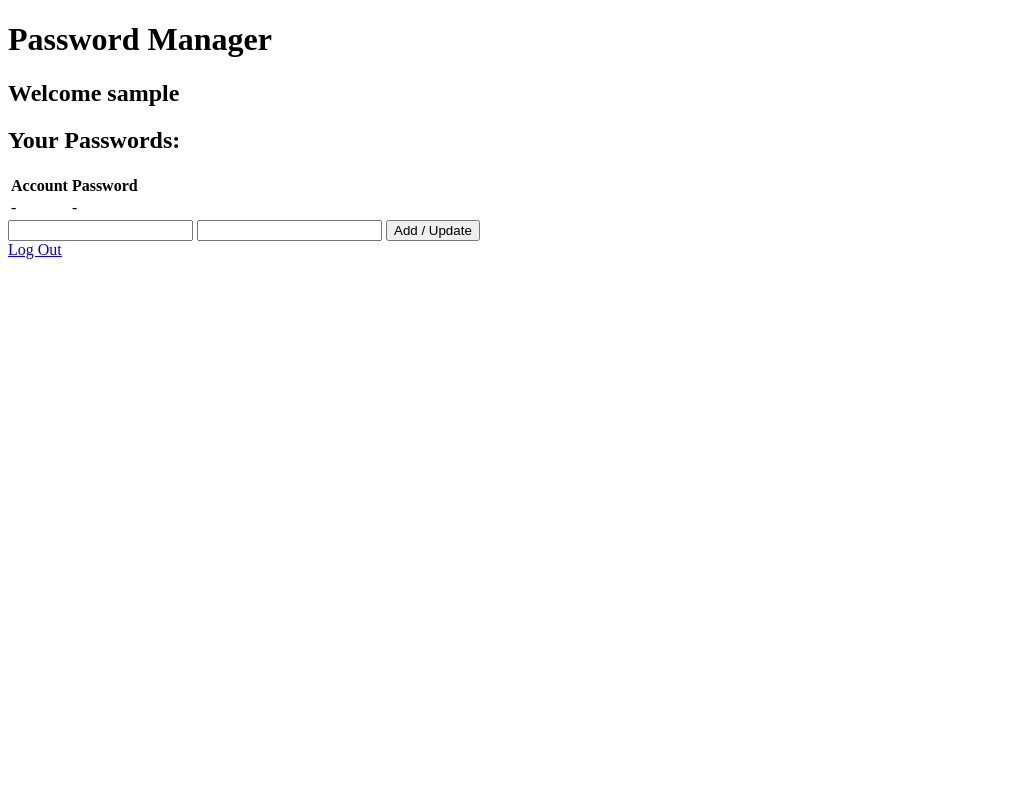
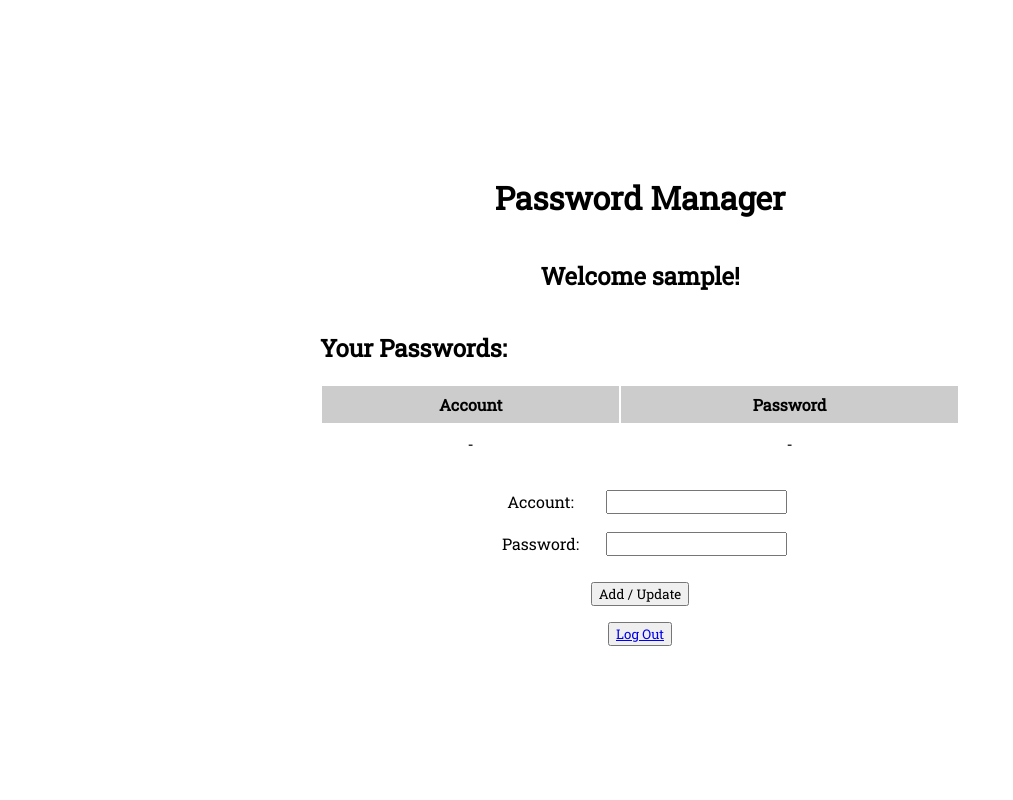
Before and after one commit to leslieyip02/cyber-security-base-project-i, a Django app: a page that uses src/pages/templates/pages/user.html in a window 1280 px wide. Shown: the whole page, without its empty margins (0-1013 px from the left). Run offline with Django 4.2, Linux system fonts and the light colour scheme; data that the repository does not hold is empty; some libraries are stand-ins or nearby versions.

Commit message:
Added basic styles

```diff
--- /dev/null
+++ b/src/pages/static/pages/styles.css
@@ -0,0 +1,52 @@
+@import url('https://fonts.googleapis.com/css2?family=Roboto+Slab&display=swap');
+
+* {
+    font-family: 'Roboto Slab', monospace;
+}
+
+body {
+    margin: 0%;
+    width: 100vw;
+    height: 100vh;
+    display: flex;
+    flex-direction: column;
+    justify-content: center;
+    align-items: center;
+}
+
+form {
+    margin: 1rem;
+    display: flex;
+    flex-direction: column;
+    justify-content: center;
+    align-items: center;
+}
+
+form > button {
+    margin-top: 1rem;
+}
+
+label {
+    margin: 1ch;
+}
+
+#passwords {
+    width: 50vw;
+}
+
+#passwords > table {
+    width: 100%;
+}
+
+td, th {
+    text-align: center;
+    padding: 8px;
+}
+
+div > table > * > tr:nth-child(odd) {
+    background-color: #eeeeee;
+}
+
+div > table > * > tr:first-child {
+    background-color: #cccccc;
+}
--- a/src/pages/templates/pages/user.html
+++ b/src/pages/templates/pages/user.html
@@ -2,12 +2,18 @@
 <html>
     <head>
         <title>Secure Website</title>
+
+        {% load static %}
+        <link href="{% static 'pages/styles.css' %}" rel='stylesheet'>
+        <script src='https://kit.fontawesome.com/333fd59b62.js' crossorigin='anonymous'></script>
     </head>
 
     <body>
         <h1>Password Manager</h1>
 
-        <h2>Welcome {{username}}</h2>
+        <h2>Welcome {{username}}!</h2>
+
+        <div id="passwords">
             <h2>Your Passwords:</h2>
 
             <table>
@@ -34,15 +40,33 @@
 
                 {% endif %}
             </table>
+        </div>
 
         <form method='POST'>
             {% csrf_token %}
-
+            <table>
+                <tr>
+                    <td>
+                        <label>Account:</label>
+                    </td>
+                    <td>
                         <input type='text' name='account' />
+                    </td>
+                </tr>
+                <tr>
+                    <td>
+                        <label>Password:</label>
+                    </td>
+                    <td>
                         <input type='text' name='password' />
+                    </td>
+                </tr>
+            </table>
             <button type='submit'>Add / Update</button>
         </form>
 
+        <button>
             <a href='../../logout/'>Log Out</a>
+        </button>
     </body>
 </html>
```
Also changed, not shown: src/pages/templates/pages/index.html (+14 -8 lines), src/pages/templates/pages/login.html (+29 -2 lines), src/pages/templates/pages/signup.html (+29 -1 lines). Lines whose indentation alone changed are shown as unchanged.
